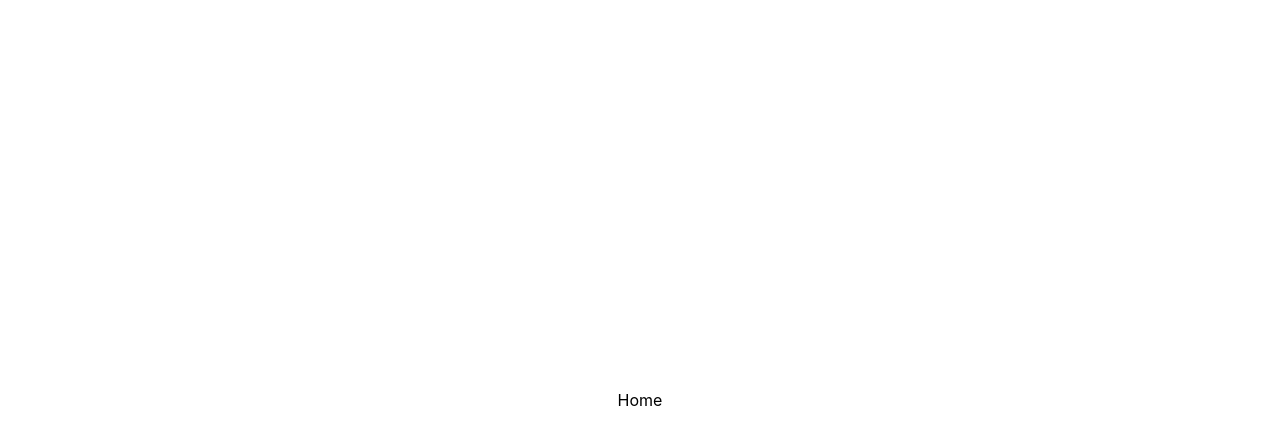
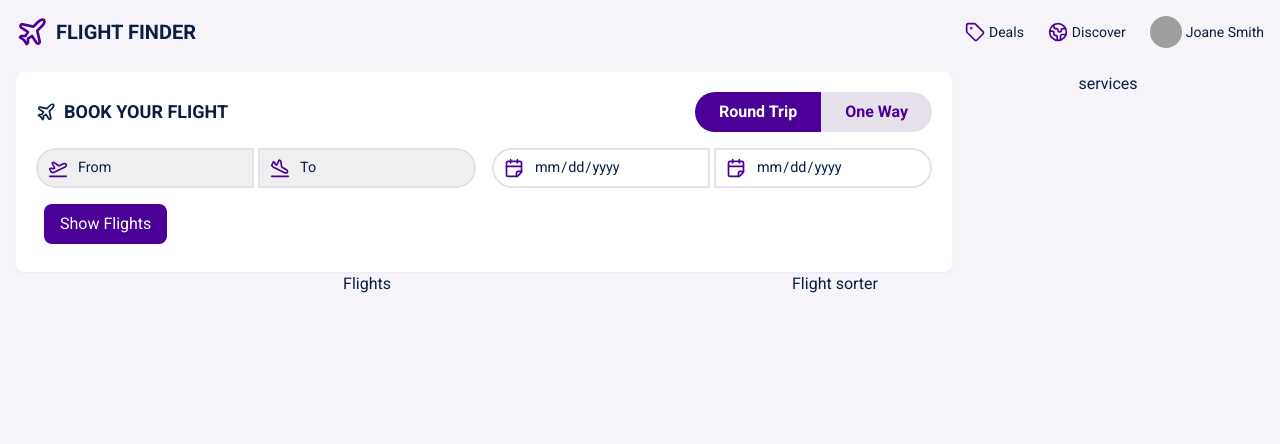
Before and after one commit to berkaysson/flight-finder, a React (Vite) app in the folder frontend/: page / in a window 1280 px wide. Shown: the top 444 px of the page. Built offline with nearby package versions, Linux system fonts and the light colour scheme; grey boxes are pictures that could not be loaded.

Commit message:
feature: navigasyon ve uçuş filtereleme eklendi

```diff
--- a/frontend/package.json
+++ b/frontend/package.json
@@ -11,6 +11,7 @@
   },
   "dependencies": {
     "axios": "^1.7.4",
+    "lucide-react": "^0.427.0",
     "react": "^18.3.1",
     "react-dom": "^18.3.1",
     "react-router-dom": "^6.26.0",
--- a/frontend/src/App.tsx
+++ b/frontend/src/App.tsx
@@ -1,12 +1,21 @@
+import styled from "styled-components";
 import { ThemeProvider } from "./context/ThemeContext";
 import Layout from "./Layout";
 
 function App() {
-  return <div className="App">
-    <ThemeProvider>
-      <Layout />
-    </ThemeProvider>
-  </div>;
+  return (
+    <AppWrapper>
+      <ThemeProvider>
+        <Layout />
+      </ThemeProvider>
+    </AppWrapper>
+  );
 }
 
 export default App;
+
+const AppWrapper = styled.div`
+  min-height: 100%;
+  height: 100%;
+  padding: 1rem;
+`;
--- a/frontend/src/Layout.tsx
+++ b/frontend/src/Layout.tsx
@@ -1,22 +1,19 @@
-import {
-  BrowserRouter as Router,
-  Routes,
-  Route,
-} from "react-router-dom";
+import { BrowserRouter as Router, Routes, Route } from "react-router-dom";
 import Home from "./pages/Home";
 import MyFlights from "./pages/MyFlights";
+import Navigation from "./components/Navigation";
 
 const Layout: React.FC = () => {
   return (
-    <div>
+    <div className="text-textBlack">
       <Router>
-        <div>
-          <Routes>
-            <Route path="/" element={<Home />} />
-            <Route path="/my-flights" element={<MyFlights />} />
-            {/* <Route path="*" element={<NotFound />} /> */}
-          </Routes>
-        </div>
+        <Navigation />
+
+        <Routes>
+          <Route path="/" element={<Home />} />
+          <Route path="/my-flights" element={<MyFlights />} />
+          {/* <Route path="*" element={<NotFound />} /> */}
+        </Routes>
       </Router>
     </div>
   );
--- /dev/null
+++ b/frontend/src/components/FlightFilter.tsx
@@ -0,0 +1,147 @@
+import styled from "styled-components";
+import Card from "./ui/Card";
+import { useState } from "react";
+import { Plane, PlaneLanding, PlaneTakeoff, CalendarFold } from "lucide-react";
+
+const FlightFilter = () => {
+  const [tripType, setTripType] = useState("Round Trip");
+
+  return (
+    <Card>
+      <div className="flex flex-col gap-4 justify-between mb-4 md:flex-row">
+        <h2 className="text-lg font-bold flex gap-2 items-center">
+          <Plane size={20} />
+          BOOK YOUR FLIGHT
+        </h2>
+        <div className="inline-flex font-bold">
+          <TripTypeButton
+            className="rounded-l-full border-r-0"
+            onClick={() => setTripType("Round Trip")}
+            active={tripType === "Round Trip"}
+          >
+            Round Trip
+          </TripTypeButton>
+          <TripTypeButton
+            onClick={() => setTripType("One Way")}
+            active={tripType === "One Way"}
+            className="rounded-r-full border-l-0"
+          >
+            One Way
+          </TripTypeButton>
+        </div>
+      </div>
+
+      <div className="flex flex-col gap-4 justify-between lg:flex-row items-center">
+        <div className="flex flex-col sm:flex-row gap-1 w-full">
+          <InputWrapper>
+            <PlaneTakeoff size={20} className="input-icon" />
+            <StyledSelect className="sm:rounded-l-full sm:border-r-0 rounded-t-xl">
+              <option>From</option>
+            </StyledSelect>
+          </InputWrapper>
+          <InputWrapper>
+            <PlaneLanding size={20} className="input-icon" />
+            <StyledSelect className="sm:rounded-r-full sm:border-l-0 rounded-b-xl">
+              <option>To</option>
+            </StyledSelect>
+          </InputWrapper>
+        </div>
+        <div className="flex flex-col sm:flex-row gap-1 w-full">
+          <InputWrapper>
+            <CalendarFold size={20} className="input-icon" />
+            <StyledInput type="date" className="sm:rounded-l-full sm:border-r-0 rounded-t-xl" />
+          </InputWrapper>
+          <InputWrapper>
+            <CalendarFold size={20} className="input-icon" />
+            <StyledInput type="date" className="sm:rounded-r-full sm:border-l-0 rounded-b-xl" />
+          </InputWrapper>
+        </div>
+      </div>
+
+      <div className="flex m-2 mt-4">
+        <button className="bg-theme text-white py-2 px-4 rounded-lg hover:opacity-80">
+          Show Flights
+        </button>
+      </div>
+    </Card>
+  );
+};
+
+export default FlightFilter;
+
+const TripTypeButton = styled.button<{ active: boolean }>`
+  padding-left: 1.5rem;
+  padding-right: 1.5rem;
+  padding-top: 0.5rem;
+  padding-bottom: 0.5rem;
+  background-color: ${(props) =>
+    props.active ? props.theme.colors.theme : props.theme.colors.hover};
+  color: ${(props) =>
+    props.active ? props.theme.colors.textWhite : props.theme.colors.theme};
+  cursor: pointer;
+
+  &:hover {
+    opacity: 0.8;
+  }
+`;
+
+const InputWrapper = styled.div`
+  position: relative;
+  display: flex;
+  align-items: center;
+  width: 100%;
+
+  .input-icon {
+    position: absolute;
+    left: 12px;
+    color: ${(props) => props.theme.colors.theme};
+    pointer-events: none;
+  }
+`;
+
+const StyledSelect = styled.select`
+  padding: 0.4rem 1rem;
+  padding-left: 2.5rem;
+  border: 2px solid ${(props) => props.theme.colors.hover};
+  outline: none;
+  width: 100%;
+  height: 40px;
+  appearance: none;
+  font-size: 0.9rem;
+
+  &:focus {
+    border-color: ${(props) => props.theme.colors.focusBorder};
+  }
+
+  &::placeholder {
+    color: ${(props) => props.theme.colors.textBlack};
+    opacity: 0.5;
+  }
+`;
+
+const StyledInput = styled.input`
+  padding: 0.4rem 1rem;
+  padding-left: 2.5rem;
+  border: 2px solid ${(props) => props.theme.colors.hover};
+  outline: none;
+  width: 100%;
+  height: 40px;
+  font-size: 0.9rem;
+
+  &:focus {
+    border-color: ${(props) => props.theme.colors.focusBorder};
+  }
+
+  &::placeholder {
+    color: ${(props) => props.theme.colors.textBlack};
+    opacity: 0.5;
+  }
+
+  &::-webkit-inner-spin-button,
+  &::-webkit-calendar-picker-indicator {
+    opacity: 0;
+    background-color: transparent;
+    position: absolute;
+    left: 12px;
+  }
+`;
--- /dev/null
+++ b/frontend/src/components/Navigation.tsx
@@ -0,0 +1,33 @@
+import { Earth, Plane, Tag } from "lucide-react";
+import { ThemeContext } from "../context/ThemeContext";
+import { useContext } from "react";
+import MOCK_USER from "../data/user";
+import { Link } from "react-router-dom";
+
+const Navigation = () => {
+  const { theme } = useContext(ThemeContext);
+  return (
+    <nav className="flex justify-between items-center max-w-7xl mx-auto">
+      <Link to="/" className="flex items-center gap-2">
+        <Plane size={32} color={theme.colors.theme} />
+        <h1 className="hidden text-xl font-bold uppercase sm:block">Flight Finder</h1>
+      </Link>
+      <div className="flex gap-4 text-sm sm:gap-6">
+        <a className="hidden sm:flex items-center gap-1 hover:underline hover:cursor-pointer">
+          <Tag size={20} color={theme.colors.theme} />
+          Deals
+        </a>
+        <a className="flex items-center gap-1 hover:underline hover:cursor-pointer">
+          <Earth size={20} color={theme.colors.theme} />
+          Discover
+        </a>
+        <Link to="/my-flights" className="flex items-center gap-1 hover:underline hover:cursor-pointer">
+          <img src={MOCK_USER.avatarUrl} alt="user-avatar" className="w-6 h-6 sm:w-8 sm:h-8 rounded-full" />
+          {MOCK_USER.name}
+        </Link>
+      </div>
+    </nav>
+  );
+};
+
+export default Navigation;
--- /dev/null
+++ b/frontend/src/components/ui/Card.tsx
@@ -0,0 +1,7 @@
+const Card = ({ children }: { children: React.ReactNode }) => {
+  return <div className="bg-white rounded-lg p-4 sm:p-5 shadow-sm">
+    {children}
+  </div>;
+};
+
+export default Card;
--- a/frontend/src/context/ThemeContext.tsx
+++ b/frontend/src/context/ThemeContext.tsx
@@ -1,16 +1,7 @@
 // src/context/ThemeContext.tsx
 import React, { createContext } from "react";
 import { ThemeProvider as StyledThemeProvider } from "styled-components";
-
-const lightTheme = {
-  background: "#ffffff",
-  text: "#081e44",
-  textAlt: "#20a3fe",
-  hover: "#a0c0da83",
-  boxShadow: "0 0 1px 1px #a0c0da83 inset",
-  boxShadowAlt:
-    "rgba(50, 50, 93, 0.25) 0px 0px 7px -2px,rgba(0, 0, 0, 0.25) 0px 3px 10px -3px;",
-};
+import { lightTheme } from "../utils/theme";
 
 interface ThemeContextType {
   theme: typeof lightTheme;
--- /dev/null
+++ b/frontend/src/data/user.js
@@ -0,0 +1,8 @@
+const MOCK_USER = {
+    id: "1",
+    name: "Joane Smith",
+    email: "joane_smith@example.com",
+    avatarUrl: "https://i.pravatar.cc/150?u=a042581f4e29026704d"
+}
+
+export default MOCK_USER
--- a/frontend/src/pages/Home.tsx
+++ b/frontend/src/pages/Home.tsx
@@ -1,5 +1,19 @@
+import FlightFilter from "../components/FlightFilter";
+
 const Home = () => {
-  return <div>Home</div>;
+  return (
+    <div className="flex flex-col md:flex-row h-full mt-6 max-w-7xl mx-auto">
+      <div className="w-full md:w-3/4">
+        <FlightFilter />
+
+        <div className="flex flex-col-reverse md:flex-row">
+          <div className="w-full md:w-3/4">Flights</div>
+          <div className="w-full md:w-1/4">Flight sorter</div>
+        </div>
+      </div>
+      <div className="w-full md:w-1/4">services</div>
+    </div>
+  );
 };
 
 export default Home;
--- a/frontend/src/styles/index.css
+++ b/frontend/src/styles/index.css
@@ -1,7 +1,10 @@
+@import url("https://fonts.googleapis.com/css2?family=Roboto:ital,wght@0,100;0,300;0,400;0,500;0,700;0,900;1,100;1,300;1,400;1,500;1,700;1,900&display=swap");
+
 :root {
-  font-family: Inter, system-ui, Avenir, Helvetica, Arial, sans-serif;
+  font-family: "Roboto", sans-serif;
   line-height: 1.5;
   font-weight: 400;
+  background-color: #f6f4f8;
 
   font-synthesis: none;
   text-rendering: optimizeLegibility;
@@ -10,10 +13,9 @@
 }
 
 #root {
-  max-width: 1280px;
-  margin: 0 auto;
-  padding: 2rem;
+  width: 100%;
   text-align: center;
+  height: 100%;
 }
 
 body {
@@ -28,3 +30,7 @@ h1 {
   font-size: 3.2em;
   line-height: 1.1;
 }
+
+.test-container {
+  border: 2px solid red;
+}
--- /dev/null
+++ b/frontend/src/utils/theme.ts
@@ -0,0 +1,14 @@
+export const lightTheme = {
+  colors: {
+    background: "#f6f4f8",
+    textWhite: "#ffffff",
+    theme: "#4b0097",
+    textBlack: "#081e44",
+    textAlt: "#97c4fc",
+    hover: "#e6e0eb",
+  },
+
+  boxShadow: "0 0 1px 1px #a0c0da83 inset",
+  boxShadowAlt:
+    "rgba(50, 50, 93, 0.25) 0px 0px 7px -2px,rgba(0, 0, 0, 0.25) 0px 3px 10px -3px;",
+};
--- a/frontend/tailwind.config.js
+++ b/frontend/tailwind.config.js
@@ -1,8 +1,14 @@
+import { lightTheme } from "./src/utils/theme";
+
 /** @type {import('tailwindcss').Config} */
 export default {
   content: ["./index.html", "./src/**/*.{js,ts,jsx,tsx}"],
   theme: {
-    extend: {},
+    extend: {
+      colors: {
+        ...lightTheme.colors,
+      },
+    },
   },
   plugins: [],
 };
```
Also changed, not shown: 1 other file (tests, documents, lock files or other folders).
